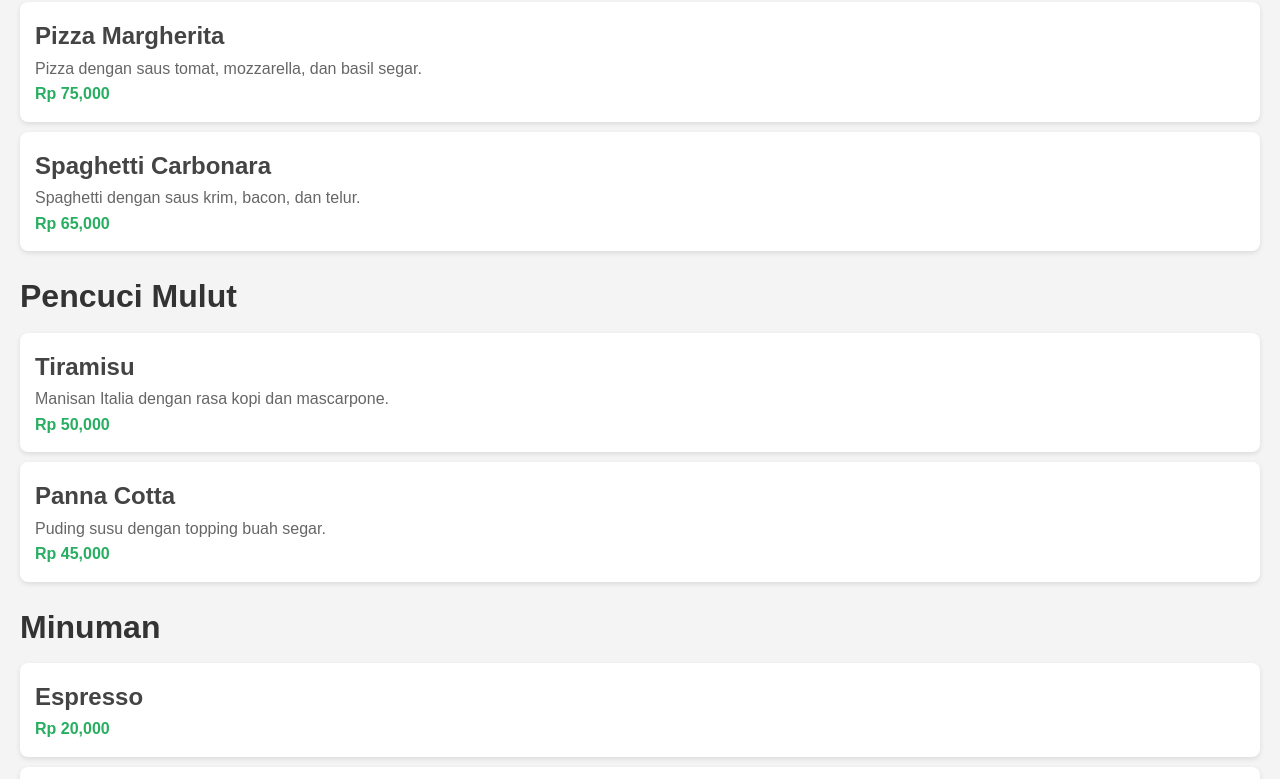
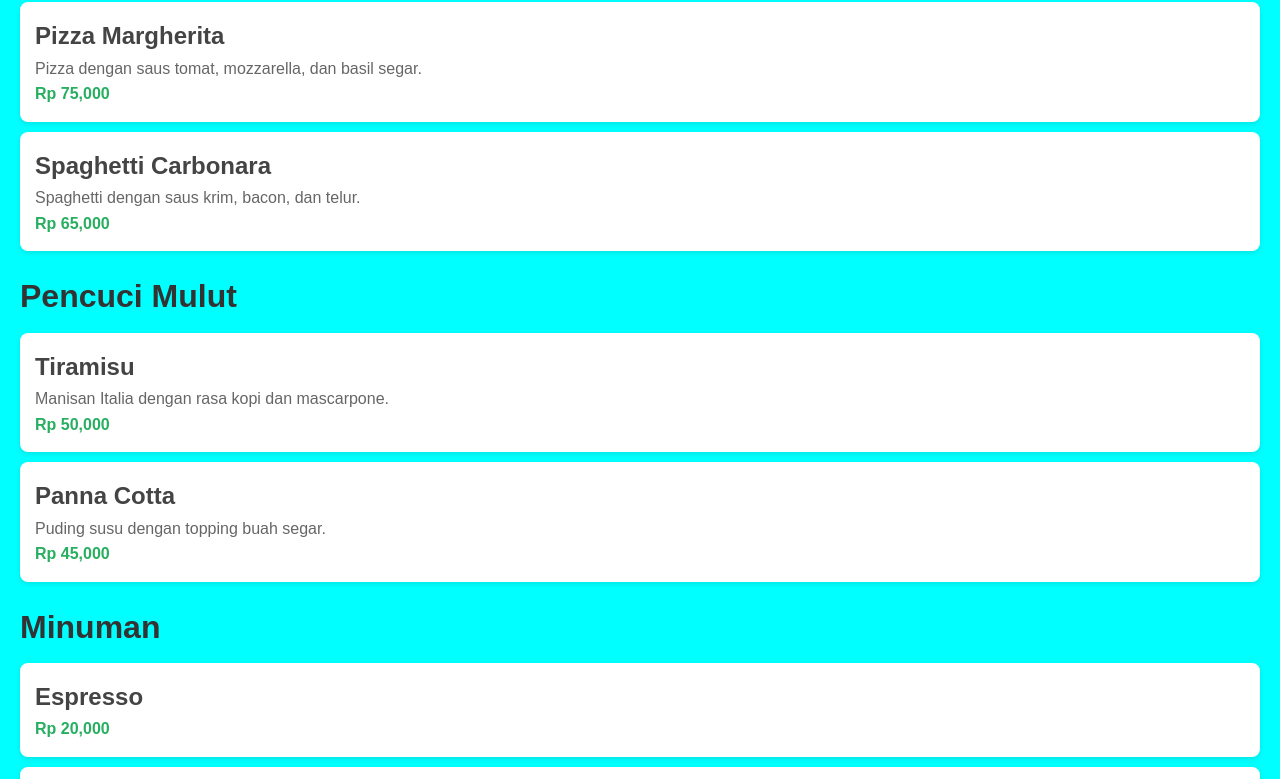
Before and after one commit to azriamustika/azriamustika.github.io, a plain HTML site: page index.html in a window 1280 px wide. Shown: the part 584-1363 px from the top of the page. Drawn offline with Linux system fonts and the light colour scheme; a script that the page names is missing.

Commit message:
Update style.css

```diff
--- a/style.css
+++ b/style.css
@@ -8,7 +8,7 @@
 /* Pengaturan gaya dasar untuk body */
 body {
   font-family: 'Arial', sans-serif;
-  background-color: #f4f4f4;
+  background-color: #00FFFF;
   color: #333;
   line-height: 1.6;
   padding: 20px;
```
